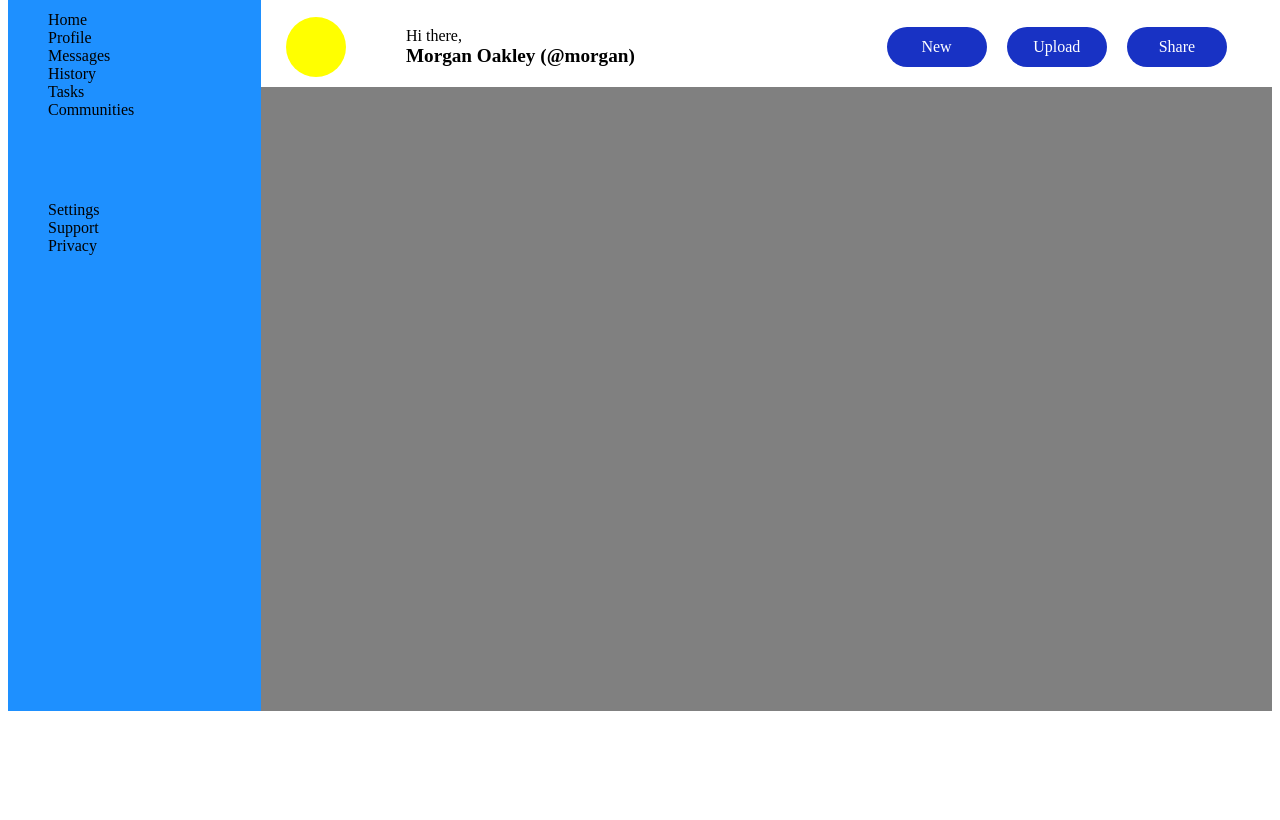
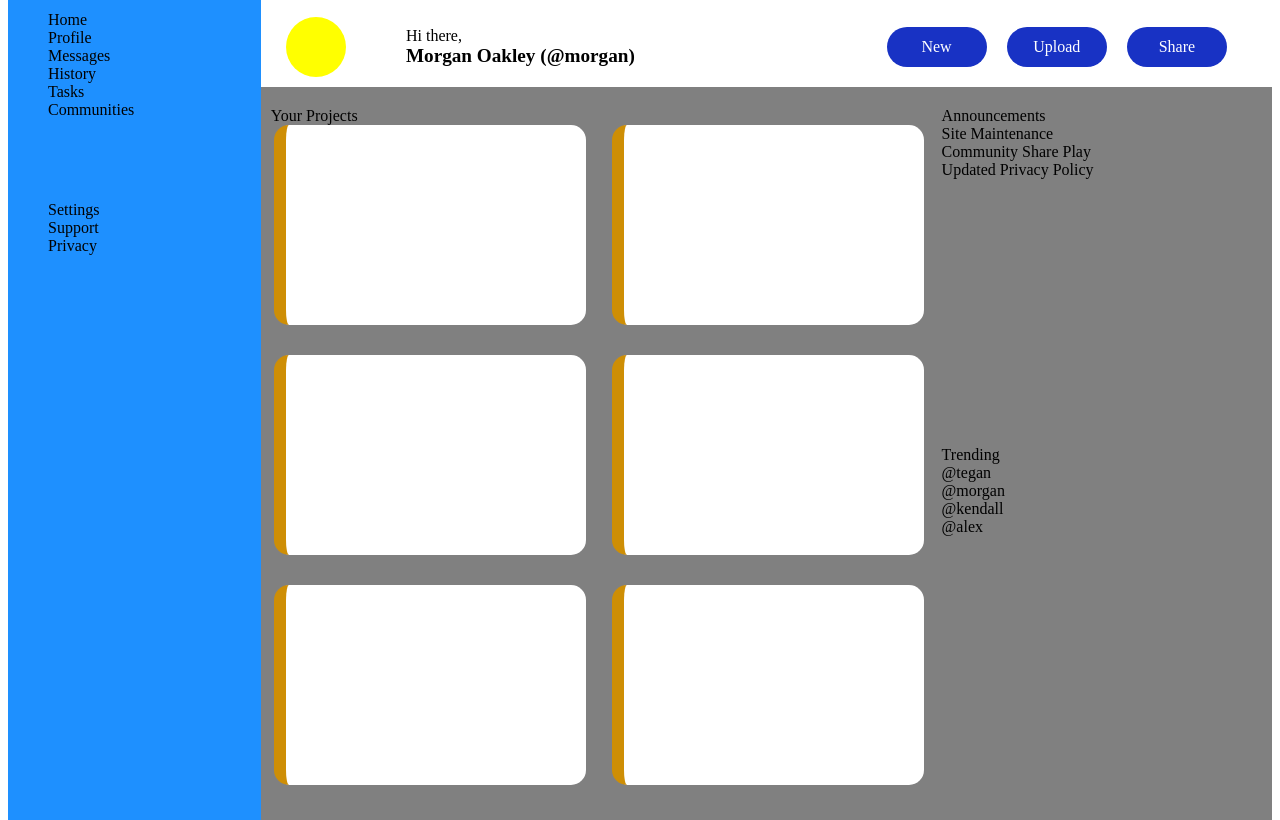
Before and after one commit to IzuEneh/admin-dashboard, a plain HTML site: page index.html in a window 1280 px wide. Shown: the part 81-901 px from the top of the page. Before the commit the page ends 800 px from the top, so only its background shows below. Drawn offline with Linux system fonts and the light colour scheme.

Commit message:
Implement basic layout

```diff
--- a/index.html
+++ b/index.html
@@ -48,7 +48,39 @@
                 </ul>
             </div>
         </div>
-        <div class="content"></div>
+        <div class="content">
+            <div class="article-section">
+                Your Projects
+                <div class="articles">
+                    <div class="article"></div>
+                    <div class="article"></div>
+                    <div class="article"></div>
+                    <div class="article"></div>
+                    <div class="article"></div>
+                    <div class="article"></div>
+                </div>
+            </div>
+            <div class="extra-section">
+                <div class="announcements">
+                    Announcements
+                    <div>
+                        <div>Site Maintenance</div>
+                        <div>Community Share Play</div>
+                        <div>Updated Privacy Policy</div>
+                    </div>
+                </div>
+                <div class="trending">
+                    Trending
+                    <div>
+                        <div>@tegan</div>
+                        <div>@morgan</div>
+                        <div>@kendall</div>
+                        <div>@alex</div>
+                    </div>
+                </div>
+            </div>
+
+        </div>
     </div>
 </body>
 </html>
--- a/styles.css
+++ b/styles.css
@@ -7,7 +7,42 @@
 
 .content {
     background-color: gray;
+    column-gap: 15px;
     grid-column: 2;
+    display: grid;
+    grid-template-columns: 1fr 1fr 1fr;
+    grid-template-rows: 1fr 1fr;
+    padding: 20px 10px 35px;
+}
+
+.content .article-section {
+    grid-column: 1 / span 2;
+    grid-row: 1 / 3;
+}
+
+.content .article-section .articles {
+    display: grid;
+    grid-template-columns: 1fr 1fr;
+    grid-template-rows: repeat(3, 1fr);
+    column-gap: 20px;
+    row-gap: 30px;
+    justify-items: center;
+}
+
+.article {
+    background-color: white;
+    width: 300px;
+    height: 200px;
+    border-radius: 15px;
+    border-left-color: rgb(206, 142, 5);
+    border-left-style: solid;
+    border-left-width: 12px;
+}
+
+.content .extra-section {
+    display: grid;
+    grid-template-rows: 1fr 1fr;
+    grid-row: 1 / 3;
 }
 
 .header {
```
